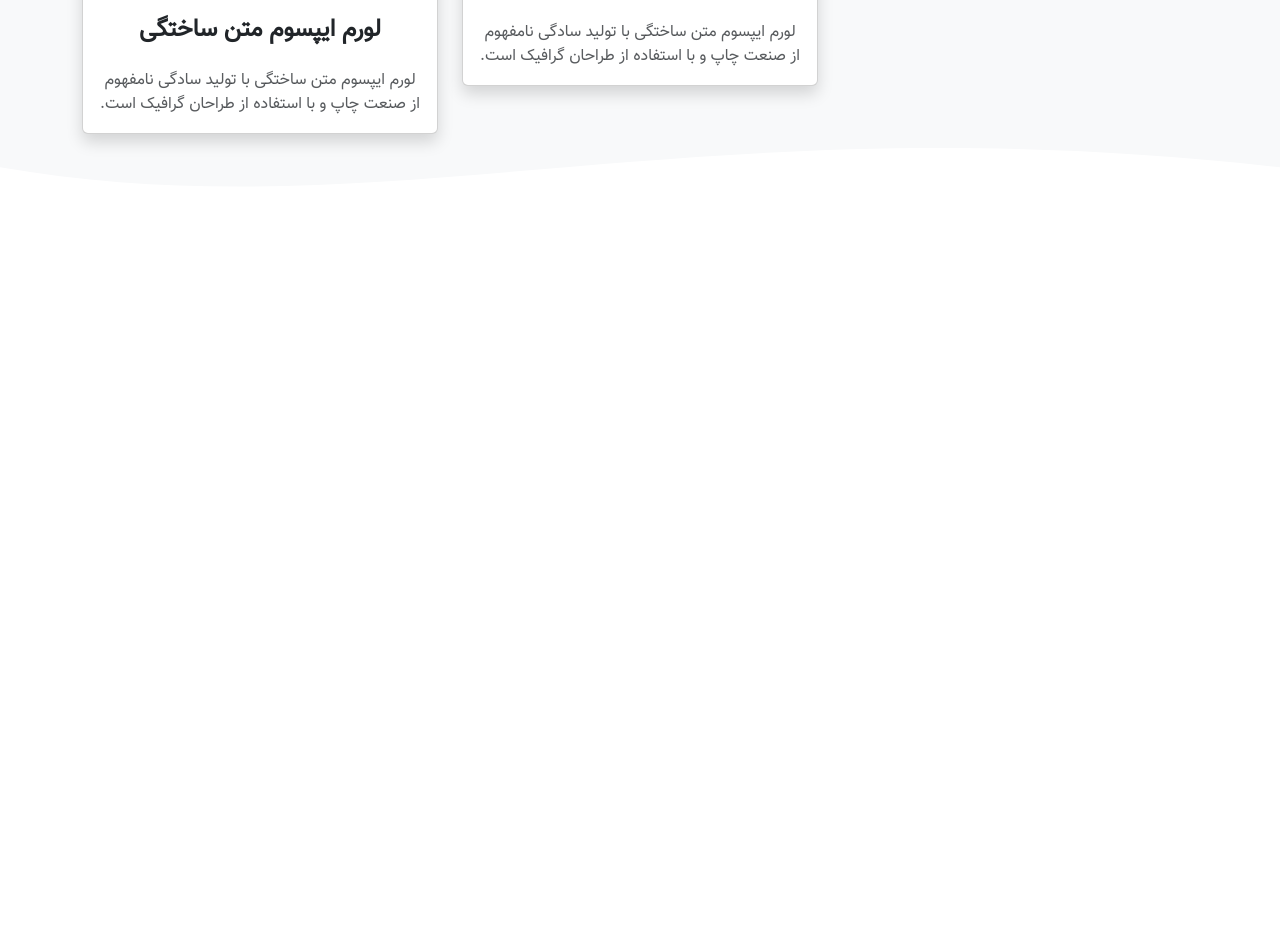
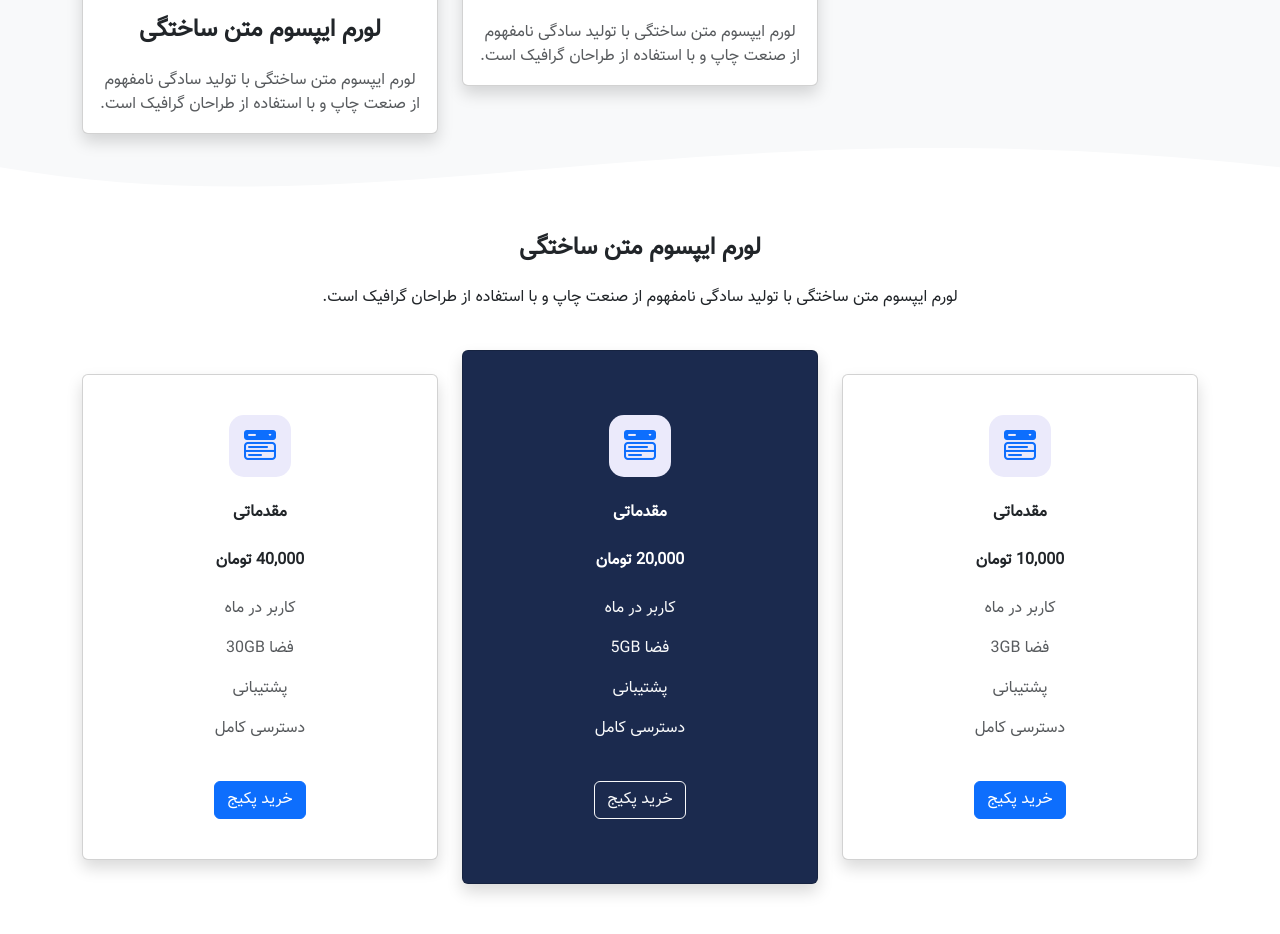
Before and after one commit to shervinmsm/bootstrap-project, a plain HTML site: page index.html in a window 1280 px wide. Shown: the part 993-1927 px from the top of the page. Before the commit the page ends 1227 px from the top, so only its background shows below. Drawn offline with nearby package versions, Linux system fonts and the light colour scheme.

Commit message:
add prices section

```diff
--- a/css/main.css
+++ b/css/main.css
@@ -20,3 +20,8 @@ body {
     padding: 15px;
     border-radius: 15px;
 }
+
+.card-primary {
+    background: #1b2a4e;
+    color: white !important;
+}
--- a/index.html
+++ b/index.html
@@ -195,6 +195,68 @@
       </svg>
     </div>
 
+    <section>
+      <div class="container">
+        <div class="row text-center">
+          <h4 class="fw-bold mb-4">لورم ایپسوم متن ساختگی</h4>
+          <p>
+            لورم ایپسوم متن ساختگی با تولید سادگی نامفهوم از صنعت چاپ و با
+            استفاده از طراحان گرافیک است.
+          </p>
+        </div>
+
+        <div class="row g-4 align-items-center">
+          <div class="col-md-4">
+            <div class="card text-center shadow mt-4 py-4">
+              <div class="card-body">
+                <i class="bi bi-menu-button-wide-fill fs-2 icon mb-4"></i>
+                <p class="fw-bold card-title mb-4">مقدماتی</p>
+                <p class="fw-bold card-title mb-4">10,000 تومان</p>
+                <p class="card-text text-muted">کاربر در ماه</p>
+                <p class="card-text text-muted">فضا 3GB</p>
+                <p class="card-text text-muted">پشتیبانی</p>
+                <p class="card-text text-muted">دسترسی کامل</p>
+                <button class="btn btn-primary mt-4">خرید پکیج</button>
+              </div>
+            </div>
+          </div>
+          <div class="col-md-4">
+            <div class="card text-center shadow mt-4 py-5 card-primary">
+              <div class="card-body">
+                <i class="bi bi-menu-button-wide-fill fs-2 icon mb-4"></i>
+                <p class="fw-bold card-title mb-4">مقدماتی</p>
+                <p class="fw-bold card-title mb-4">20,000 تومان</p>
+                <p class="card-text text-light">کاربر در ماه</p>
+                <p class="card-text text-light">فضا 5GB</p>
+                <p class="card-text text-light">پشتیبانی</p>
+                <p class="card-text text-light">دسترسی کامل</p>
+                <button class="btn btn-outline-light mt-4">خرید پکیج</button>
+              </div>
+            </div>
+          </div>
+          <div class="col-md-4">
+            <div class="card text-center shadow mt-4 py-4">
+              <div class="card-body">
+                <i class="bi bi-menu-button-wide-fill fs-2 icon mb-4"></i>
+                <p class="fw-bold card-title mb-4">مقدماتی</p>
+                <p class="fw-bold card-title mb-4">40,000 تومان</p>
+                <p class="card-text text-muted">کاربر در ماه</p>
+                <p class="card-text text-muted">فضا 30GB</p>
+                <p class="card-text text-muted">پشتیبانی</p>
+                <p class="card-text text-muted">دسترسی کامل</p>
+                <button class="btn btn-primary mt-4">خرید پکیج</button>
+              </div>
+            </div>
+          </div>
+        </div>
+      </div>
+    </section>
+
+    <br />
+    <br />
+    <br />
+    <br />
+
     <script src="./js/bootstrap.bundle.js"></script>
   </body>
 </html>
```
